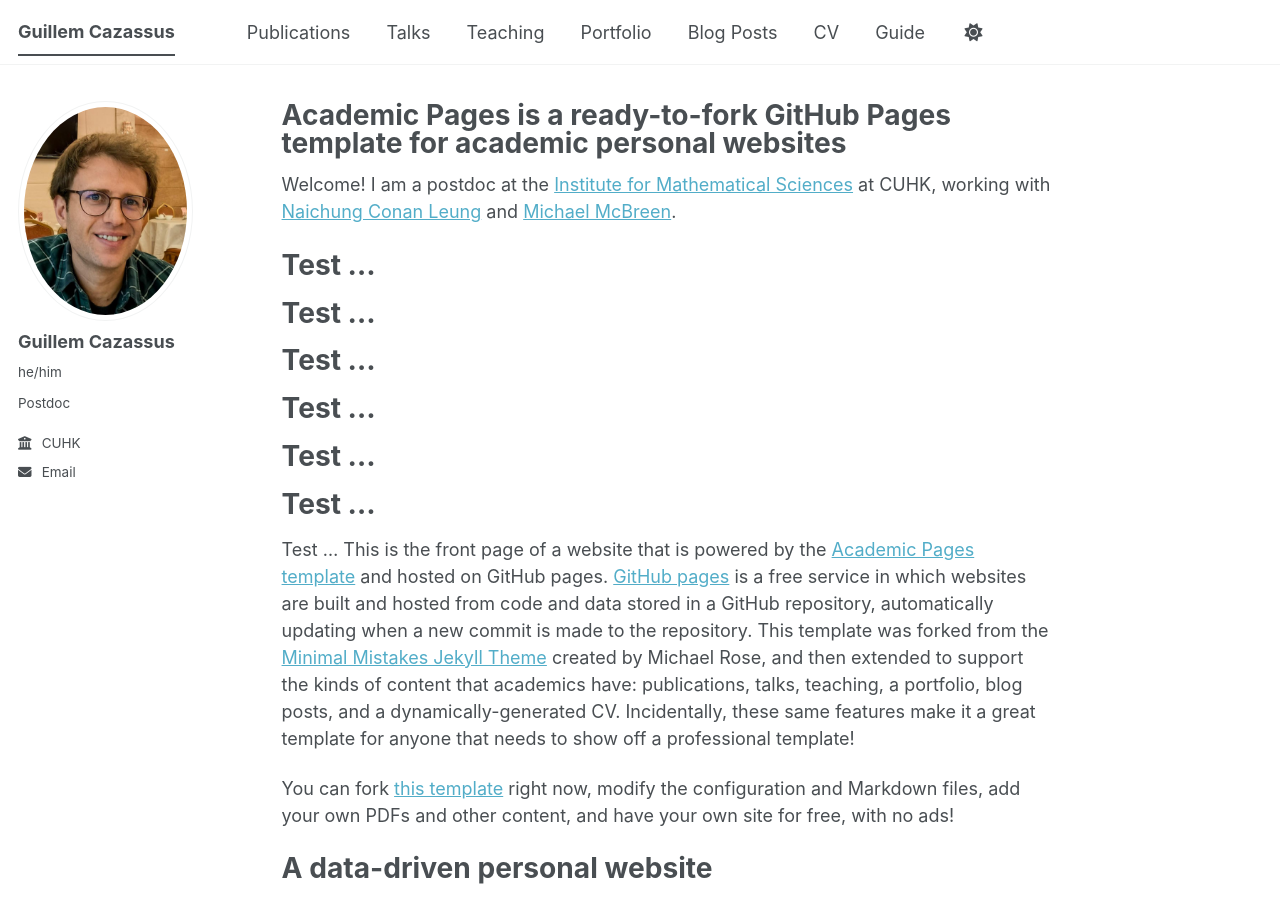
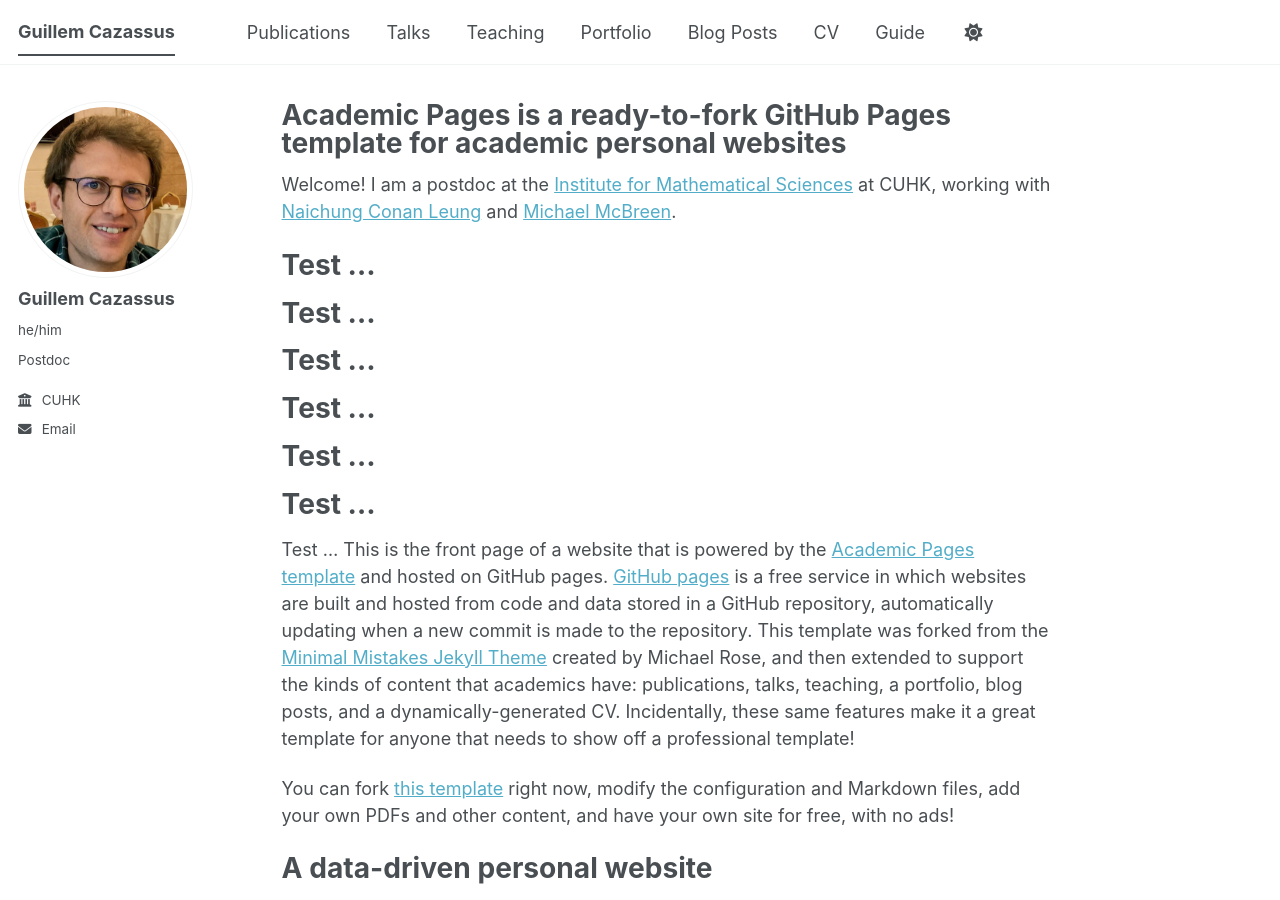
Before and after one commit to guillemcazassus/guillemcazassus, a Jekyll site: the page built from _pages/about.md, in a window 1280 px wide and 900 px high. Built offline with Jekyll 4.4.1, drawn with Linux system fonts in a browser that asks for light colours; a script bundle is joined from its source files by our own code; library files that are not in the unit come from our copies.

Commit message:
Update author avatar image in config file

```diff
--- a/_config.yml
+++ b/_config.yml
@@ -23,7 +23,7 @@ repository               : #"academicpages/academicpages.github.io"
 #               Additional customization can be done by editing /_includes/author-profile.html
 author:
   # Biographic information
-  avatar           : "photo.jpg"
+  avatar           : "photo1.jpg"
   name             : "Guillem Cazassus"
   pronouns         : "he/him"
   bio              : "Postdoc"
```
